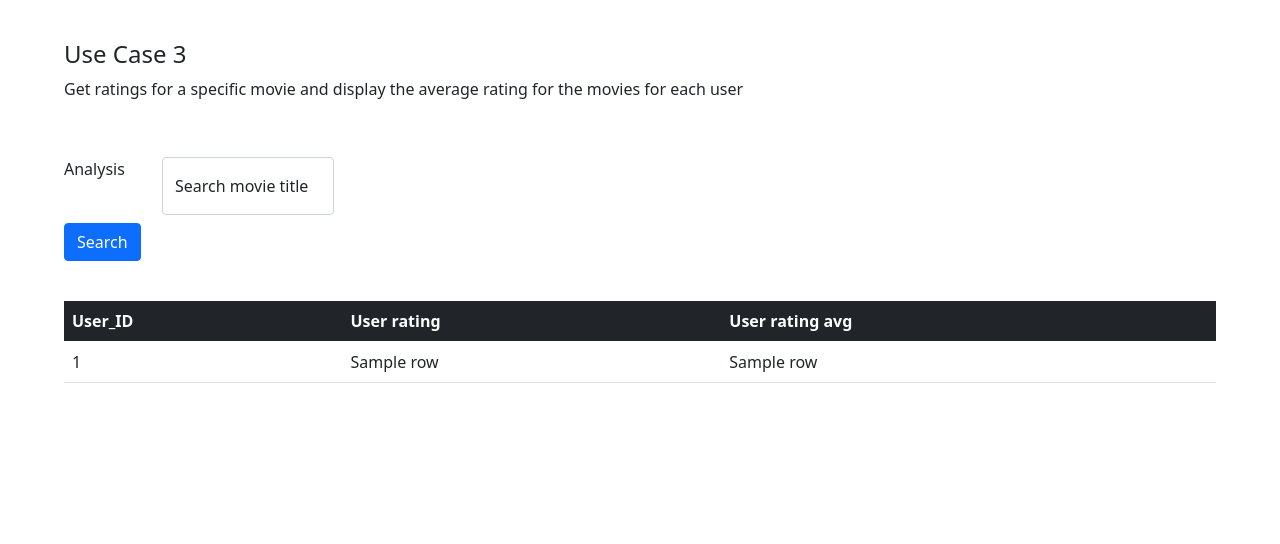
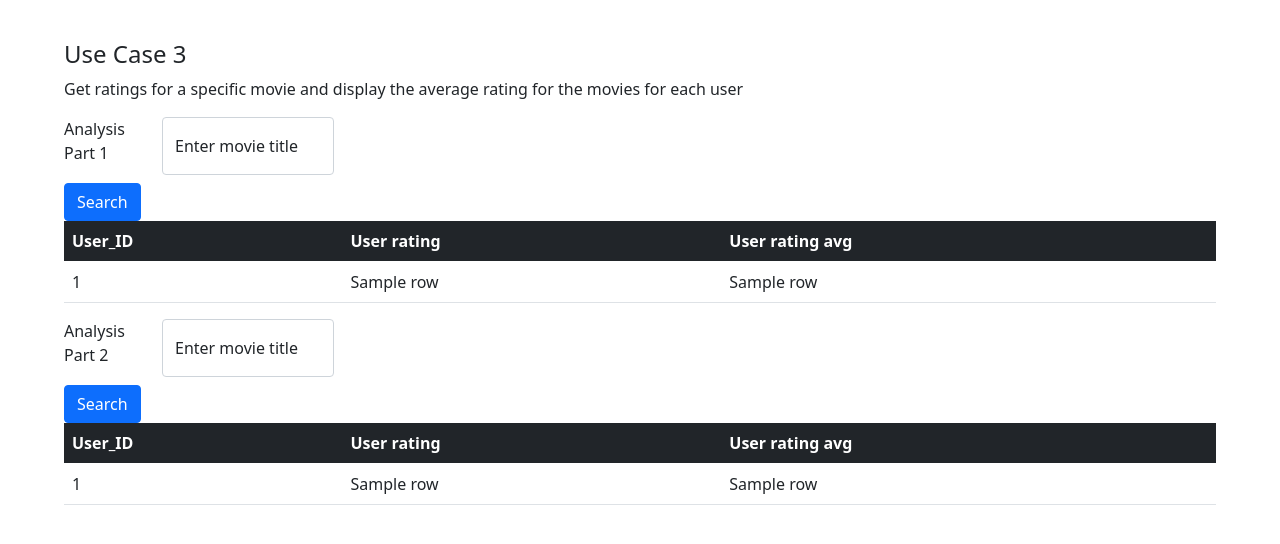
Before and after one commit to jameslee1237/COMP0022, a Flask app: template python/templates/use_case_3.html in a window 1280 px wide. Shown: the part 88-632 px from the top of the page. Run offline with Flask 2, Linux system fonts and the light colour scheme; the template is opened without the code that fills it: most values are stand-ins (such as "Sample title", 1, 10 or a date in 2020); some libraries are stand-ins or nearby versions.

Commit message:
Added code for case 3 part 2

```diff
--- a/python/app.py
+++ b/python/app.py
@@ -414,34 +414,62 @@ class App:
 
 
     # USE CASE 3 FUNCTIONS
-    def use_case_3(self, title):
+    def use_case_3(self, filters):
         cursor = self.cnx2.cursor()
         query_params = ''
         base_query = "SELECT * FROM movies.movies_ratings"
 
-        if title is None:     # This condition is activated when a GET request is issued for the webpage
-            query_params = ' LIMIT 20 OFFSET 20;'
-            base_query += query_params
+        if filters is None:     # This condition is activated when a GET request is issued for the webpage
+            base_query += ' LIMIT 20 OFFSET 20;'
         else:
-            title = title.to_dict(flat=False)['search'][0]
+            filters = filters.to_dict(flat=False)
+            print(f"Filters: {filters}", flush=True)
 
-            base_query = query_params = f"""
-                SELECT A.user_ID, A.rating, B.av
-                FROM (
-                    SELECT *
-                    FROM movies.movies_ratings
-                    WHERE movie_ID = (
-                        SELECT movie_ID
-                        FROM movies.movies_data
-                        WHERE title LIKE '%{title}%'
-                    )
-                ) A LEFT JOIN
-                (
-                    SELECT user_ID, AVG(rating) AS av
-                    FROM movies.movies_ratings
-                    GROUP BY user_ID
-                ) B ON A.user_ID = B.user_ID
-            """
+            if 'search-part1' in filters.keys():
+                title_part1 = filters['search-part1'][0]
+
+                base_query = f"""
+                    SELECT A.user_ID, A.rating, B.av
+                    FROM (
+                        SELECT *
+                        FROM movies.movies_ratings
+                        WHERE movie_ID = (
+                            SELECT movie_ID
+                            FROM movies.movies_data
+                            WHERE title LIKE '%{title_part1}%'
+                        )
+                    ) A LEFT JOIN
+                    (
+                        SELECT user_ID, AVG(rating) AS av
+                        FROM movies.movies_ratings
+                        GROUP BY user_ID
+                    ) B ON A.user_ID = B.user_ID LIMIT 5;
+                """
+
+            if 'search-part2' in filters.keys():
+                # Do query for part2 here, change the required search parameters (title_part2) to
+                # something else if required.
+                title_part2 = filters['search-part2'][0]
+
+                # Change the base query to part 2 query
+                base_query = f"""
+                    SELECT A.user_ID, A.rating, B.av
+                    FROM (
+                        SELECT *
+                        FROM movies.movies_ratings
+                        WHERE movie_ID = (
+                            SELECT movie_ID
+                            FROM movies.movies_data
+                            WHERE title LIKE '%{title_part2}%'
+                        )
+                    ) A LEFT JOIN
+                    (
+                        SELECT user_ID, AVG(rating) AS av
+                        FROM movies.movies_ratings
+                        GROUP BY user_ID
+                    ) B ON A.user_ID = B.user_ID LIMIT 5;
+                """
+
         print(base_query,flush=True)
         cursor.execute(base_query)
         result = cursor.fetchall()
@@ -569,9 +597,9 @@ def uc_3():
 
     headings_display = ['user_ID', 'movie_ID', 'rating', 'timestamp']
     if request.method == "POST":
-        query_result = app1.use_case_3(title=request.form)
+        query_result = app1.use_case_3(filters=request.form)
     else:
-        query_result = app1.use_case_3(title=None)
+        query_result = app1.use_case_3(filters=None)
 
     return render_template(
         'use_case_3.html',
--- a/python/templates/use_case_3.html
+++ b/python/templates/use_case_3.html
@@ -15,13 +15,45 @@
             <p>Get ratings for a specific movie and display the average rating for the movies for each user</p>
         </div>
     </div>
-    <form class="use-case-2-form" action="{{ url_for('uc_3') }}" method="POST">
+    <form class="use-case-3-form-1" action="{{ url_for('uc_3') }}" method="POST">
         <fieldset class="row mb-2">
-            <legend class="col-form-label col-sm-1 pt-0">Analysis</legend>
+            <legend class="col-form-label col-sm-1 pt-0">Analysis Part 1</legend>
             <div class="col-sm-2">
                 <div class="form-floating">
-                    <input type="text" class="form-control" name="search" id="search" placeholder="Movie name..."></input>
-                    <label for="search">Search movie title</label>
+                    <input type="text" class="form-control" name="search-part1" id="search" placeholder="Movie name..."></input>
+                    <label for="search-part1">Enter movie title</label>
+                </div>
+            </div>
+        </fieldset>
+        <button type="submit" class="btn btn-primary">Search</button>
+    </form>
+    <div class="use-case-3-results">
+        <table class="table use-case-3-results-table">
+            <thead class="table-dark">
+                <tr>
+                    <th scope="col">User_ID</th>
+                    <th scope="col">User rating</th>
+                    <th scope="col">User rating avg</th>
+                </tr>
+            </thead>
+            <tbody>
+                {% for row in query_res %}
+                    <tr>
+                        {% for j in range(0, 3) %}
+                            <td>{{row[j]}}</td>
+                        {% endfor %}
+                    </tr>
+                {% endfor %}
+            </tbody>
+        </table>
+    </div>
+    <form class="use-case-3-form-2" action="{{ url_for('uc_3') }}" method="POST">
+        <fieldset class="row mb-2">
+            <legend class="col-form-label col-sm-1 pt-0">Analysis Part 2</legend>
+            <div class="col-sm-2">
+                <div class="form-floating">
+                    <input type="text" class="form-control" name="search-part1" id="search" placeholder="Movie name..."></input>
+                    <label for="search-part1">Enter movie title</label>
                 </div>
             </div>
         </fieldset>
```
